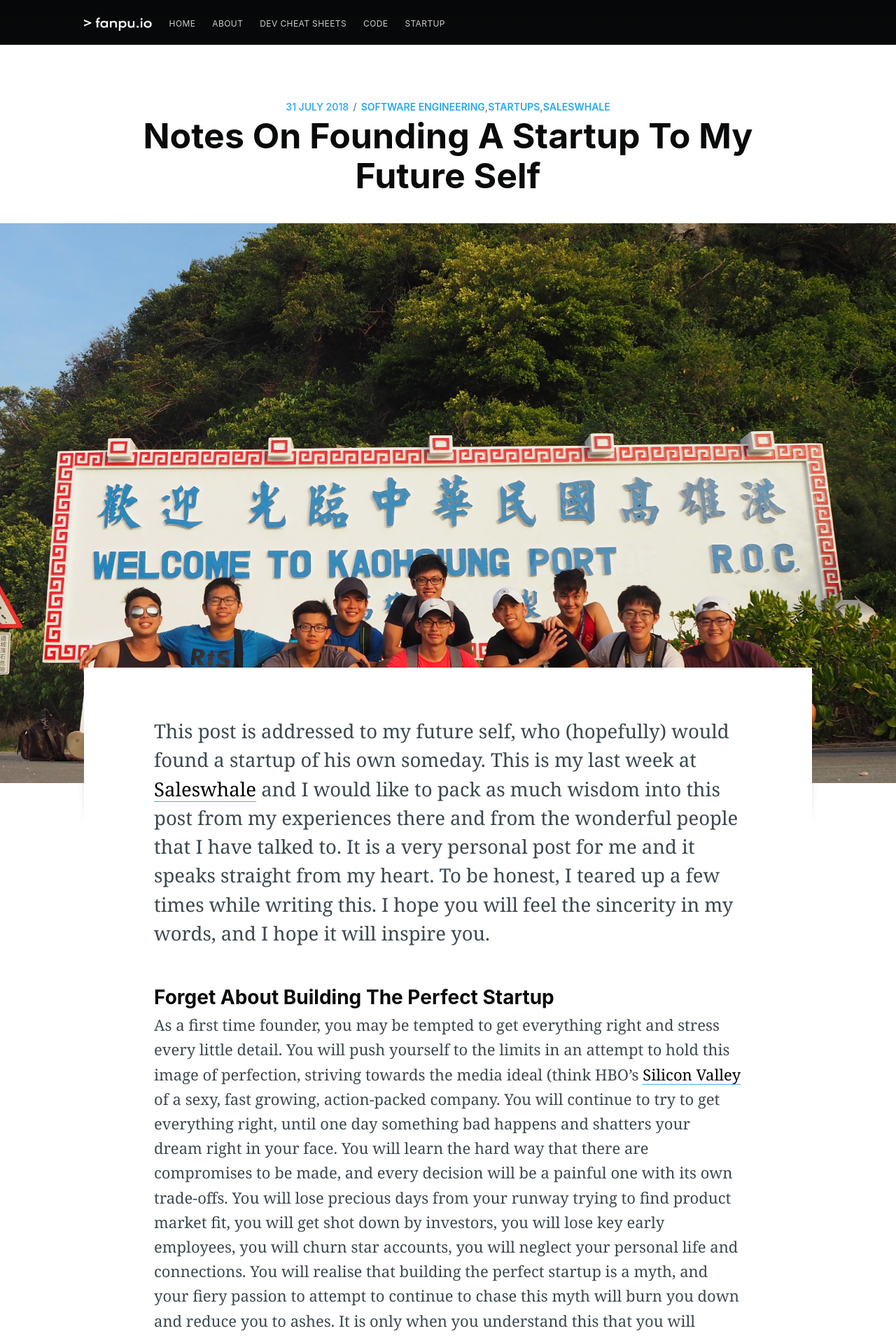
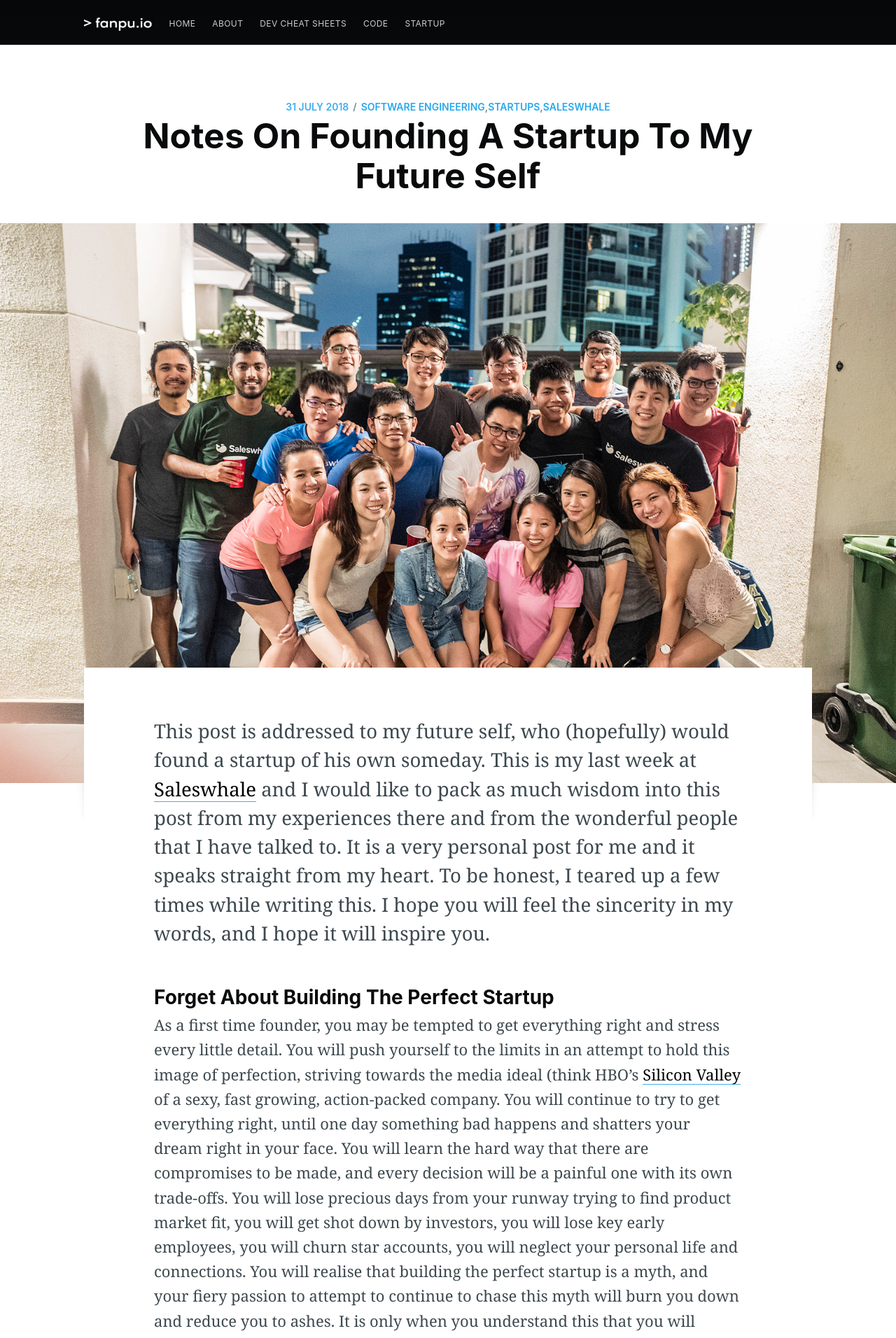
Before and after one commit to fanpu/blog, a Jekyll site: the page built from _posts/2018-07-31-notes-on-founding-a-startup-to-my-future-self.markdown, in a window 1280 px wide. Shown: the top 1912 px of the page at 70% size. Built offline with Jekyll 4.4.1, drawn with Linux system fonts in a browser that asks for light colours; nearby versions of some CDN libraries; comment, search, counter and statistics services are not loaded.

Commit message:
Remove social media toggles

```diff
--- a/_includes/floating-header.html
+++ b/_includes/floating-header.html
@@ -9,17 +9,17 @@
     </div>
     <span class="floating-header-divider">&mdash;</span>
     <div class="floating-header-title">{{ page.title }}</div>
-    <div class="floating-header-share">
-        <div class="floating-header-share-label">Share this {% include point.html %}</div>
-        <a class="floating-header-share-tw" href="https://twitter.com/share?text={{ page.title | url_encode }}&amp;url={{ site.production_url }}{{ page.url | remove_first: '/' }}"
-            onclick="window.open(this.href, 'share-twitter', 'width=550,height=235');return false;">
-            {% include twitter.html %}
-        </a>
-        <a class="floating-header-share-fb" href="https://www.facebook.com/sharer/sharer.php?u={{ site.production_url }}{{ page.url | remove_first: '/' }}"
-            onclick="window.open(this.href, 'share-facebook','width=580,height=296');return false;">
-            {% include facebook.html %}
-        </a>
-    </div>
+    <!-- <div class="floating-header-share"> -->
+    <!--     <div class="floating-header-share-label">Share this {% include point.html %}</div> -->
+    <!--     <a class="floating-header-share-tw" href="https://twitter.com/share?text={{ page.title | url_encode }}&amp;url={{ site.production_url }}{{ page.url | remove_first: '/' }}" -->
+    <!--         onclick="window.open(this.href, 'share-twitter', 'width=550,height=235');return false;"> -->
+    <!--         {% include twitter.html %} -->
+    <!--     </a> -->
+    <!--     <a class="floating-header-share-fb" href="https://www.facebook.com/sharer/sharer.php?u={{ site.production_url }}{{ page.url | remove_first: '/' }}" -->
+    <!--         onclick="window.open(this.href, 'share-facebook','width=580,height=296');return false;"> -->
+    <!--         {% include facebook.html %} -->
+    <!--     </a> -->
+    <!-- </div> -->
     <progress class="progress" value="0">
         <div class="progress-container">
             <span class="progress-bar"></span>
--- a/_posts/2018-07-31-notes-on-founding-a-startup-to-my-future-self.markdown
+++ b/_posts/2018-07-31-notes-on-founding-a-startup-to-my-future-self.markdown
@@ -1,7 +1,7 @@
 ---
 layout: post
 tags: [software engineering, startups, saleswhale]
-cover: assets/images/posts/taiwan_canoe.jpg
+cover: assets/images/saleswhale/saleswhale_offsite_resize.jpg
 class: post-template
 navigation: True
 author: fanpu
```
Also changed, not shown: assets/images/saleswhale/saleswhale_offsite_resize.jpg (added).
